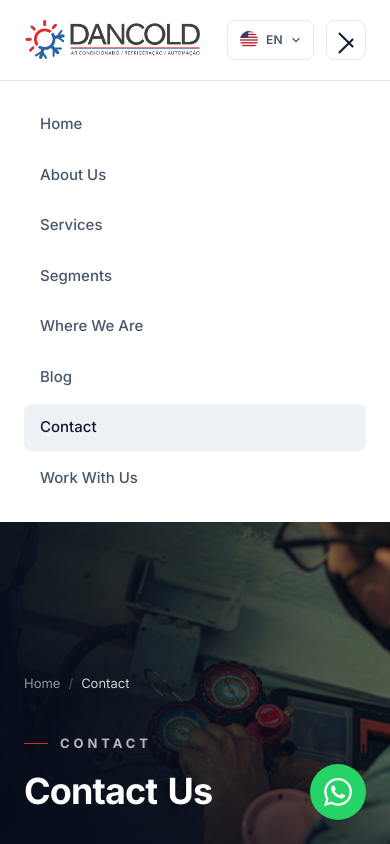
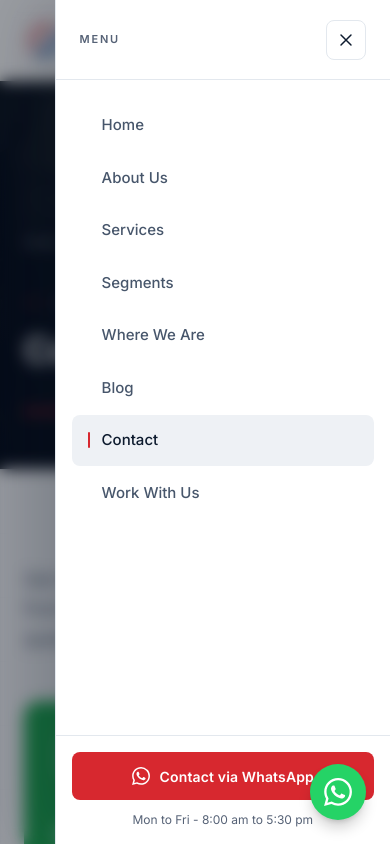
Before and after one commit to ThiagoC0STA/dancold, a Next.js app: page /en/contato in a window 390 px wide. Both pictures are taken after a click on the button "Menu". Shown: the top 844 px of the page. Built offline with nearby package versions, Linux system fonts and the light colour scheme.

Commit message:
Enhance header component with improved mobile navigation and accessibility features. Add close button functionality and localization support for menu items. Update styles for better user experience.

```diff
--- a/components/header.tsx
+++ b/components/header.tsx
@@ -6,6 +6,7 @@ import Image from "next/image";
 import { usePathname } from "next/navigation";
 import { AnimatePresence, motion } from "motion/react";
 import type { Locale } from "@/lib/i18n";
+import { site } from "@/lib/site";
 import { LocaleSwitcher } from "./locale-switcher";
 
 type NavLabels = {
@@ -21,10 +22,10 @@ type NavLabels = {
   hours: string;
 };
 
-const A11Y: Record<Locale, { homeLink: string; nav: string; menu: string }> = {
-  pt: { homeLink: "Dancold — página inicial", nav: "Principal", menu: "Menu" },
-  en: { homeLink: "Dancold — home", nav: "Main", menu: "Menu" },
-  es: { homeLink: "Dancold — inicio", nav: "Principal", menu: "Menú" },
+const A11Y: Record<Locale, { homeLink: string; nav: string; menu: string; close: string }> = {
+  pt: { homeLink: "Dancold — página inicial", nav: "Principal", menu: "Menu", close: "Fechar menu" },
+  en: { homeLink: "Dancold — home", nav: "Main", menu: "Menu", close: "Close menu" },
+  es: { homeLink: "Dancold — inicio", nav: "Principal", menu: "Menú", close: "Cerrar menú" },
 };
 
 export function Header({ lang, labels }: { lang: Locale; labels: NavLabels }) {
@@ -117,56 +118,110 @@ export function Header({ lang, labels }: { lang: Locale; labels: NavLabels }) {
           <LocaleSwitcher current={lang} />
           <button
             type="button"
-            onClick={() => setMobileOpen(!mobileOpen)}
+            onClick={() => setMobileOpen(true)}
             aria-label={a11y.menu}
             aria-expanded={mobileOpen}
             aria-controls="mobile-menu"
-            className="flex h-10 w-10 items-center justify-center rounded-lg border border-line text-ink lg:hidden"
+            className="flex h-10 w-10 items-center justify-center rounded-lg border border-line text-ink transition-colors hover:border-line-2 lg:hidden"
           >
-            <div className="relative h-3.5 w-5">
-              <span
-                className={`absolute left-0 top-0 h-0.5 w-full bg-current transition-all duration-300 ${mobileOpen ? "top-1.5 rotate-45" : ""}`}
-              />
-              <span
-                className={`absolute left-0 top-1.5 h-0.5 w-full bg-current transition-opacity duration-200 ${mobileOpen ? "opacity-0" : ""}`}
-              />
-              <span
-                className={`absolute left-0 top-3 h-0.5 w-full bg-current transition-all duration-300 ${mobileOpen ? "top-1.5 -rotate-45" : ""}`}
-              />
-            </div>
+            <svg viewBox="0 0 24 24" className="h-5 w-5" fill="none" aria-hidden>
+              <path d="M4 7h16M4 12h16M4 17h16" stroke="currentColor" strokeWidth="1.75" strokeLinecap="round" />
+            </svg>
           </button>
         </div>
       </div>
 
       <AnimatePresence>
         {mobileOpen && (
-          <motion.div
-            initial={{ opacity: 0, height: 0 }}
-            animate={{ opacity: 1, height: "auto" }}
-            exit={{ opacity: 0, height: 0 }}
-            transition={{ duration: 0.28, ease: "easeInOut" }}
-            className="overflow-hidden border-t border-line bg-surface lg:hidden"
+          <div className="lg:hidden">
+            <motion.button
+              type="button"
+              aria-label={a11y.menu}
+              onClick={() => setMobileOpen(false)}
+              initial={{ opacity: 0 }}
+              animate={{ opacity: 1 }}
+              exit={{ opacity: 0 }}
+              transition={{ duration: 0.25, ease: "easeOut" }}
+              className="fixed inset-0 z-50 bg-navy-950/40 backdrop-blur-sm"
+            />
+            <motion.aside
+              id="mobile-menu"
+              initial={{ x: "100%" }}
+              animate={{ x: 0 }}
+              exit={{ x: "100%" }}
+              transition={{ type: "spring", stiffness: 380, damping: 40 }}
+              className="fixed inset-y-0 right-0 z-50 flex w-[86%] max-w-sm flex-col border-l border-line bg-surface shadow-[-24px_0_60px_rgba(6,13,27,0.18)]"
             >
-            <nav id="mobile-menu" className="flex flex-col gap-1 px-6 py-5" aria-label={a11y.menu}>
-              {items.map((item, index) => (
-                <motion.div
+              <div className="flex h-20 shrink-0 items-center justify-between border-b border-line px-6">
+                <span className="text-[11px] font-semibold uppercase tracking-[0.16em] text-ink-3">
+                  {a11y.menu}
+                </span>
+                <button
+                  type="button"
+                  onClick={() => setMobileOpen(false)}
+                  aria-label={a11y.close}
+                  className="flex h-10 w-10 items-center justify-center rounded-lg border border-line text-ink transition-colors hover:border-line-2 hover:text-accent"
+                >
+                  <svg viewBox="0 0 24 24" className="h-5 w-5" fill="none" aria-hidden>
+                    <path
+                      d="M6 6l12 12M18 6L6 18"
+                      stroke="currentColor"
+                      strokeWidth="1.75"
+                      strokeLinecap="round"
+                    />
+                  </svg>
+                </button>
+              </div>
+
+              <nav
+                className="flex flex-1 flex-col gap-0.5 overflow-y-auto px-4 py-5"
+                aria-label={a11y.nav}
+              >
+                {items.map((item) => {
+                  const active = isActive(item);
+                  return (
+                    <Link
                       key={item.href}
-                  initial={{ opacity: 0, x: -14 }}
-                  animate={{ opacity: 1, x: 0 }}
-                  transition={{ delay: 0.05 * index }}
-                >
-                  <Link
                       href={item.href}
-                    className={`block rounded-lg px-4 py-3 text-[15px] font-medium ${
-                      isActive(item) ? "bg-surface-2 text-ink" : "text-ink-2"
+                      aria-current={active ? "page" : undefined}
+                      className={`group flex items-center justify-between rounded-lg px-4 py-3.5 text-[15px] font-medium transition-colors ${
+                        active ? "bg-surface-2 text-ink" : "text-ink-2 hover:bg-surface-2 hover:text-ink"
                       }`}
                     >
+                      <span className="flex items-center gap-3">
+                        <span
+                          className={`h-4 w-0.5 rounded-full transition-colors ${
+                            active ? "bg-accent" : "bg-transparent"
+                          }`}
+                        />
                         {item.label}
+                      </span>
+                      <svg
+                        viewBox="0 0 12 12"
+                        className="h-3 w-3 -translate-x-1 text-ink-3 opacity-0 transition-all group-hover:translate-x-0 group-hover:opacity-100"
+                        aria-hidden
+                      >
+                        <path d="M3 2l4 4-4 4" fill="none" stroke="currentColor" strokeWidth="1.6" />
+                      </svg>
                     </Link>
-                </motion.div>
-              ))}
+                  );
+                })}
               </nav>
-          </motion.div>
+
+              <div className="shrink-0 border-t border-line p-4">
+                <a
+                  href={site.whatsapp}
+                  target="_blank"
+                  rel="noopener noreferrer"
+                  className="btn btn-primary w-full"
+                >
+                  <WhatsAppIcon className="h-4.5 w-4.5" />
+                  {labels.whatsapp}
+                </a>
+                <p className="mt-3 text-center text-xs text-ink-3">{labels.hours}</p>
+              </div>
+            </motion.aside>
+          </div>
         )}
       </AnimatePresence>
     </header>
```
Lines whose indentation alone changed are shown as unchanged.
